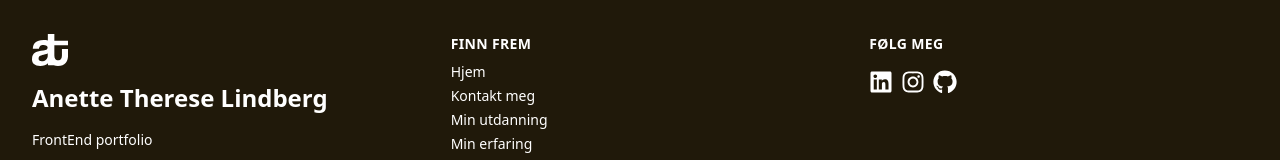
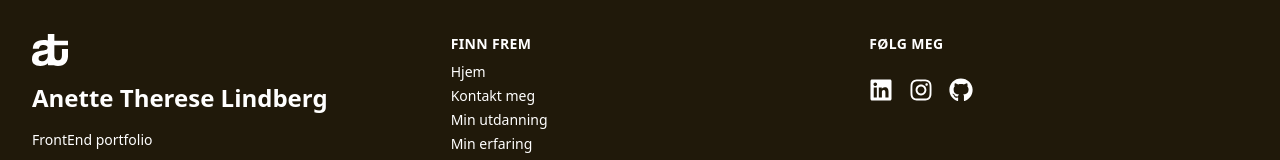
Before and after one commit to elanetto/Portfolio-2, a React (Vite) app: page /eshop in a window 1280 px wide. Shown: the part 1496-1656 px from the top of the page. Built offline with nearby package versions, Linux system fonts and the light colour scheme.

Commit message:
Made the socials icons change color and size on hover to make them stand out from the tech icons as clickable

```diff
--- a/src/Layout/Footer/index.jsx
+++ b/src/Layout/Footer/index.jsx
@@ -125,7 +125,7 @@ export function Footer() {
           <h3 className="font-semibold text-creamy uppercase tracking-wide text-sm">
             Følg meg
           </h3>
-          <div className="flex gap-2">
+          <div className="flex pt-2 gap-4">
             <a
               href="https://www.linkedin.com/in/anettetherese/"
               target="_blank"
--- a/src/Layout/PortfolioLayout/index.jsx
+++ b/src/Layout/PortfolioLayout/index.jsx
@@ -77,7 +77,9 @@ function PortfolioLayout({
           </p>
           <div className="flex gap-4 flex-wrap text-2xl text-dark-green">
             {icons.map((Icon, i) => (
-              <div key={i}>{Icon()}</div>
+              <div key={i}>
+                <Icon />
+              </div>
             ))}
           </div>
         </div>
--- a/src/components/Icons/SocialIcons.jsx
+++ b/src/components/Icons/SocialIcons.jsx
@@ -1,7 +1,7 @@
 import { FaLinkedin, FaInstagram, FaFacebook, FaTwitter, FaGithub } from "react-icons/fa";
 import TooltipWrapper from "./../TooltipWrapper";
 
-const iconStyle = "text-white text-2xl hover:scale-110 transition-transform";
+const iconStyle = "text-white text-2xl hover:scale-130 hover:text-green-bright transition-transform";
 
 const SocialIcons = {
   linkedin: () => (
--- a/src/components/common/ShareButton/index.jsx
+++ b/src/components/common/ShareButton/index.jsx
@@ -20,6 +20,7 @@ function ShareButton({ label = "Kopier lenke" }) {
   return (
     <button
       onClick={handleCopy}
+      type="button"
       className="flex items-center gap-2 px-4 py-2 rounded  text-dark-green hover:text-cyan-dark hover:scale-110 transition cursor-pointer"
       aria-label="Kopier lenken til dette prosjektet"
     >
```
